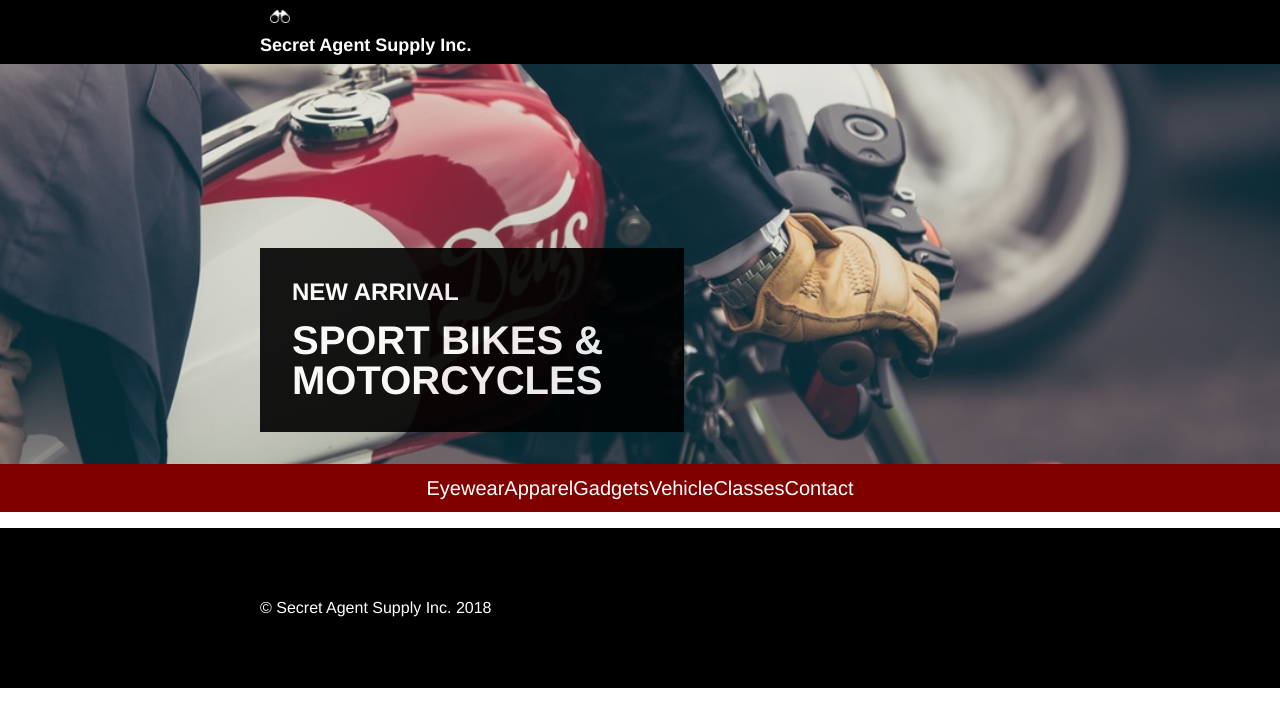
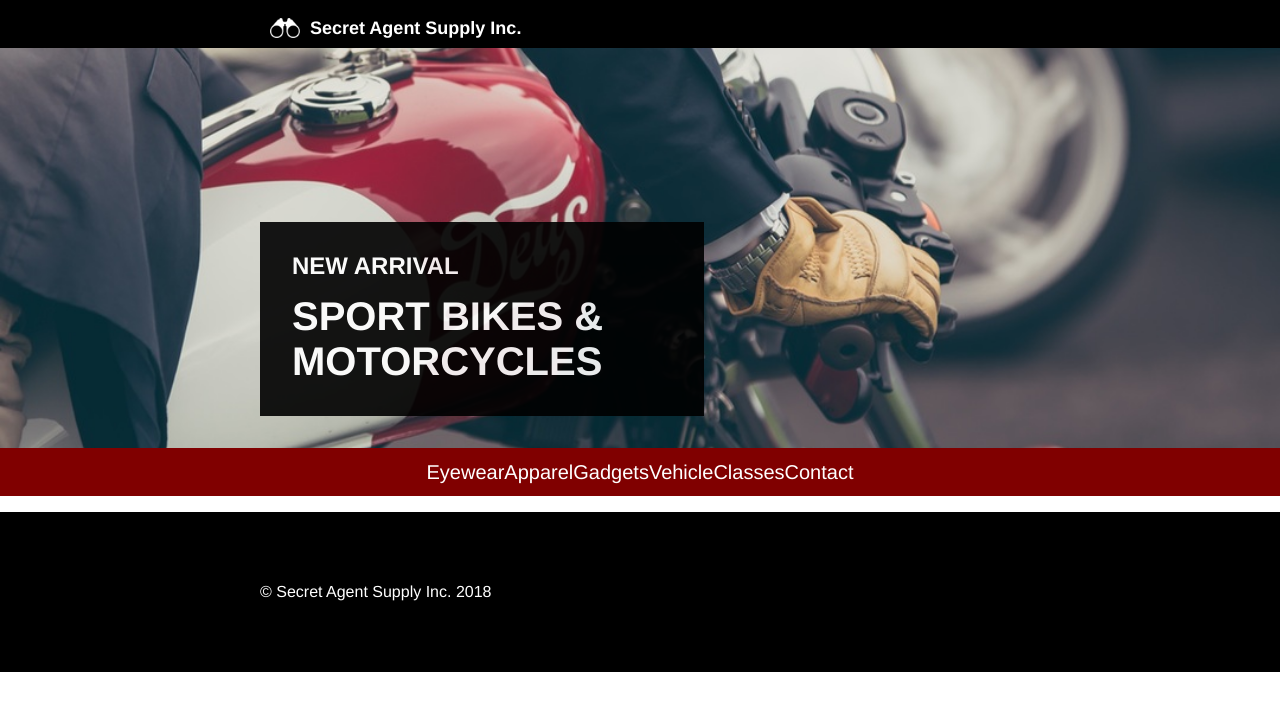
Before and after one commit to MissRach89/secretagent, a plain HTML site: page index.html in a window 1280 px wide. Drawn offline with Linux system fonts and the light colour scheme.

Commit message:
Completed header and leader

```diff
--- a/index.html
+++ b/index.html
@@ -9,10 +9,10 @@
 <body>
 
   <!-- Header Primary Navigation -->
-  <header>
-    <div class="fixed-panel">
+  <header class="flex-container">
+    <div class="fixed-panel flex-container">
       <img class="logo" src="./resources/img/logo.png" alt="Secret Agent Supply Logo"/>
-      <p class="logotext">Secret Agent Supply Inc.</p>
+      <span class="logotext">Secret Agent Supply Inc.</span>
     </div>
   </header>
 
@@ -27,7 +27,7 @@
   </div>
 
   <!-- Category Navigation -->
-  <nav class="flex-container">
+  <nav class="category flex-container">
     <div class="navlinks fixed-panel flex-container">
       <span><a href="#">Eyewear</a></span>
       <span><a href="#">Apparel</a></span>
--- a/resources/css/style.css
+++ b/resources/css/style.css
@@ -33,6 +33,7 @@ h1 {
   text-transform: uppercase;
   font-weight: bold;
   color: white;
+  line-height: 2.8rem;
 }
 
 h2 {
@@ -51,12 +52,19 @@ h3 {
 
 header {
   background-color: black;
-  height: 4rem;
+  max-height: 3rem;
   width: 100%;
 }
 
+header .flex-container {
+  justify-content: flex-start;
+  align-items: center;
+  width: 100%;
+  padding: 0.5rem;
+}
+
 .logo {
-  max-width: 20px;
+  max-width: 30px;
   padding: 10px;
 }
 
@@ -81,7 +89,7 @@ header {
 .leader-text {
   background-color: black;
   padding: 2rem;
-  max-width: 360px;
+  max-width: 380px;
   opacity: 0.9;
 }
 
@@ -98,19 +106,20 @@ header {
 
 /* Nav Category Styles */
 
-nav {
+.category {
   height: 3rem;
   background-color: maroon;
+  align-items: center;
 }
 
-nav a {
+.navlinks a {
   font-size: 1.25rem;
   color: white;
   text-decoration: none;
 }
-.navlinks {
+.navlinks span {
+  align-items: center;
   justify-content: space-between;
-  align-items: center;
 }
 
 
```
Also changed, not shown: 1 other file.
